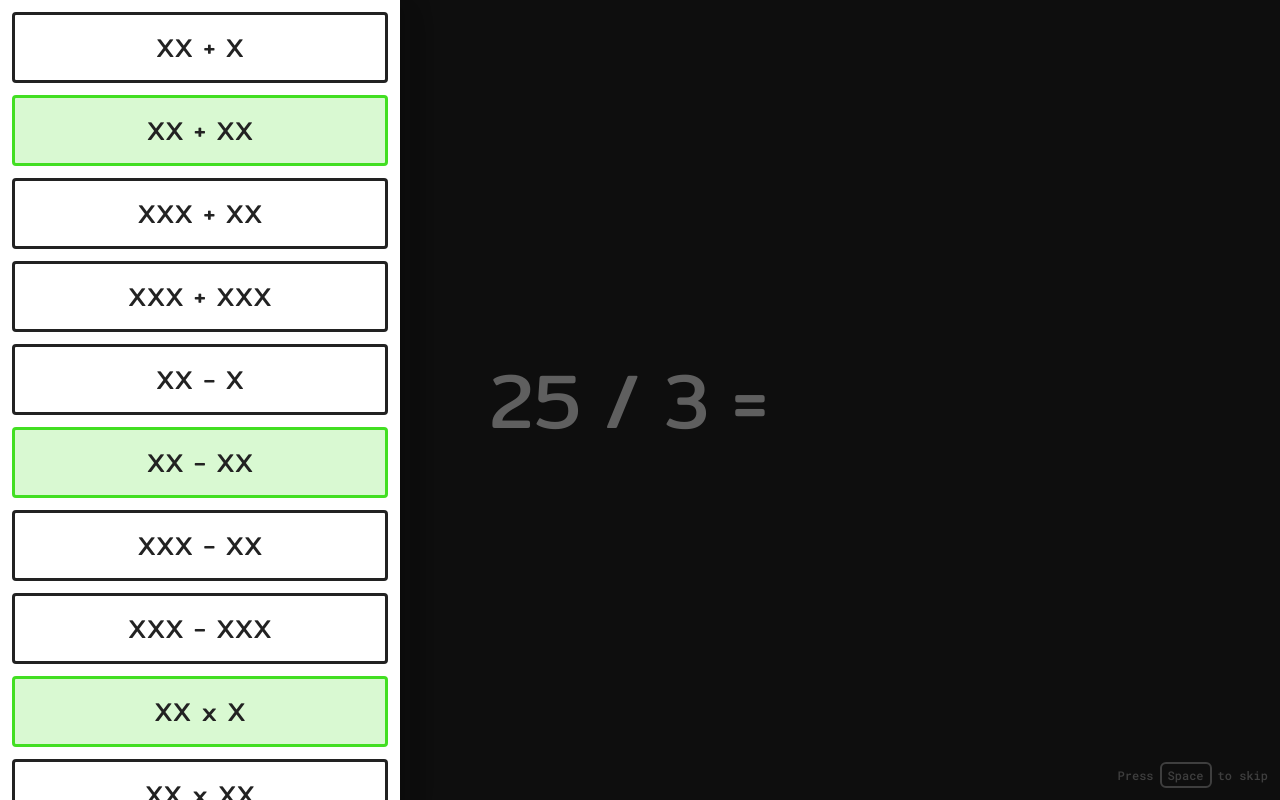
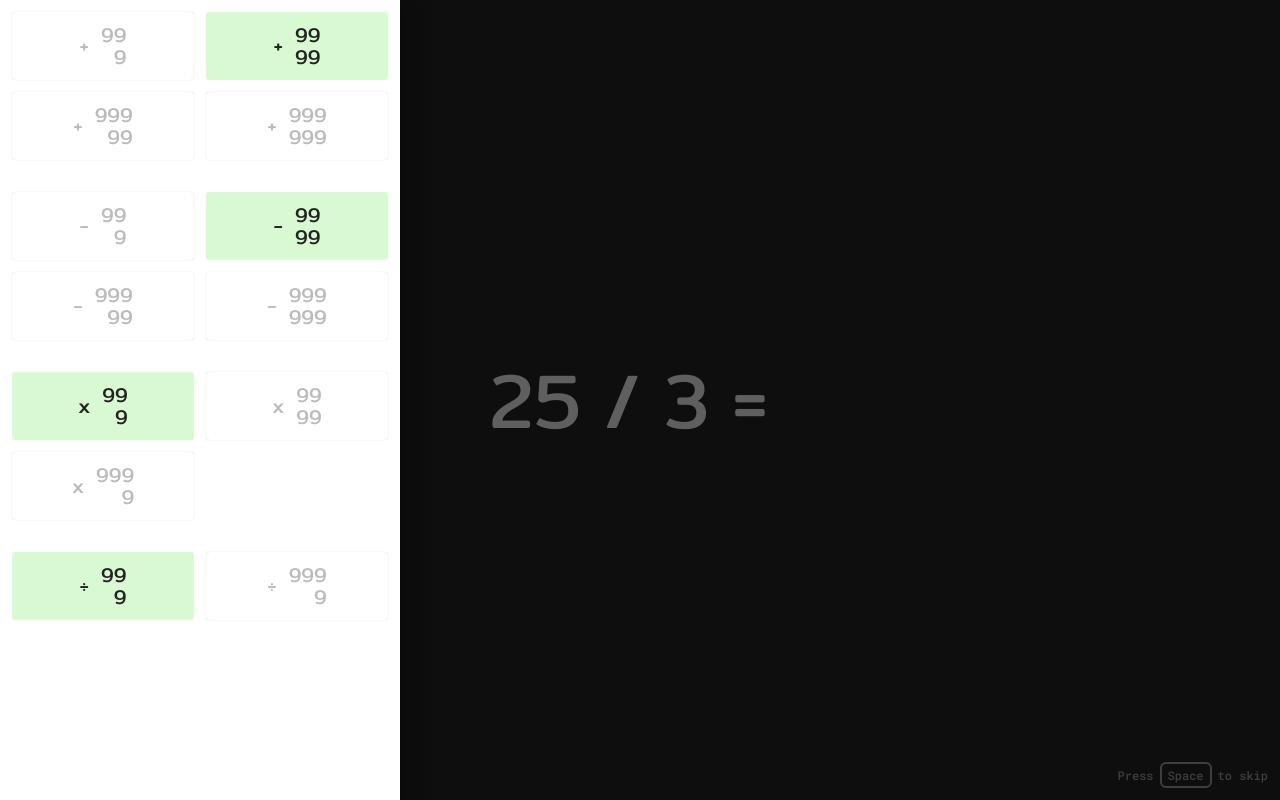
Before and after one commit to Henerator/mental-math, an Angular app: page / in a window 1280 px wide. Both pictures are taken after a click on the button "settings". Built offline with nearby package versions, Linux system fonts and the light colour scheme.

Commit message:
update rule list styles

```diff
--- a/src/app/core/rule/create-rule.function.ts
+++ b/src/app/core/rule/create-rule.function.ts
@@ -28,6 +28,7 @@ export function createRule(
 
   return {
     name,
+    operation,
     getTask: () => {
       const a = MathService.getRandomInt(minA, maxA);
       const b = MathService.getRandomInt(minB, maxB);
--- a/src/app/core/rule/rule.interface.ts
+++ b/src/app/core/rule/rule.interface.ts
@@ -1,7 +1,9 @@
+import { TaskOperation } from '@core/task/task-operation.enum';
 import { Task } from '@core/task/task.interface';
 import { RuleName } from './rule-name.enum';
 
 export interface Rule {
   name: RuleName;
+  operation: TaskOperation;
   getTask(): Task;
 }
--- a/src/app/features/rules/rule-description-map.ts
+++ b/src/app/features/rules/rule-description-map.ts
@@ -1,17 +1,109 @@
 import { RuleName } from '@core/rule/rule-name.enum';
+import { RuleDescription } from './rule-description.interface';
 
-export const ruleDescriptionMap = new Map<RuleName, string>([
-  [RuleName.PlusAaA, 'XX + X'],
-  [RuleName.PlusAaAa, 'XX + XX'],
-  [RuleName.PlusAaaAa, 'XXX + XX'],
-  [RuleName.PlusAaaAaa, 'XXX + XXX'],
-  [RuleName.MinusAaA, 'XX - X'],
-  [RuleName.MinusAaAa, 'XX - XX'],
-  [RuleName.MinusAaaAa, 'XXX - XX'],
-  [RuleName.MinusAaaAaa, 'XXX - XXX'],
-  [RuleName.MulAaA, 'XX x X'],
-  [RuleName.MulAaAa, 'XX x XX'],
-  [RuleName.MulAaaA, 'XXX x X'],
-  [RuleName.DivAaA, 'XX / X'],
-  [RuleName.DivAaaA, 'XXX / X'],
+export const ruleDescriptionMap = new Map<RuleName, RuleDescription>([
+  [
+    RuleName.PlusAaA,
+    {
+      a: '99',
+      b: '9',
+      operation: '+',
+    },
+  ],
+  [
+    RuleName.PlusAaAa,
+    {
+      a: '99',
+      b: '99',
+      operation: '+',
+    },
+  ],
+  [
+    RuleName.PlusAaaAa,
+    {
+      a: '999',
+      b: '99',
+      operation: '+',
+    },
+  ],
+  [
+    RuleName.PlusAaaAaa,
+    {
+      a: '999',
+      b: '999',
+      operation: '+',
+    },
+  ],
+  [
+    RuleName.MinusAaA,
+    {
+      a: '99',
+      b: '9',
+      operation: '-',
+    },
+  ],
+  [
+    RuleName.MinusAaAa,
+    {
+      a: '99',
+      b: '99',
+      operation: '-',
+    },
+  ],
+  [
+    RuleName.MinusAaaAa,
+    {
+      a: '999',
+      b: '99',
+      operation: '-',
+    },
+  ],
+  [
+    RuleName.MinusAaaAaa,
+    {
+      a: '999',
+      b: '999',
+      operation: '-',
+    },
+  ],
+  [
+    RuleName.MulAaA,
+    {
+      a: '99',
+      b: '9',
+      operation: 'x',
+    },
+  ],
+  [
+    RuleName.MulAaAa,
+    {
+      a: '99',
+      b: '99',
+      operation: 'x',
+    },
+  ],
+  [
+    RuleName.MulAaaA,
+    {
+      a: '999',
+      b: '9',
+      operation: 'x',
+    },
+  ],
+  [
+    RuleName.DivAaA,
+    {
+      a: '99',
+      b: '9',
+      operation: '÷',
+    },
+  ],
+  [
+    RuleName.DivAaaA,
+    {
+      a: '999',
+      b: '9',
+      operation: '÷',
+    },
+  ],
 ]);
--- /dev/null
+++ b/src/app/features/rules/rule-description.interface.ts
@@ -0,0 +1,5 @@
+export interface RuleDescription {
+  a: string;
+  b: string;
+  operation: string;
+}
--- a/src/app/features/rules/rules-list/rule-item.interface.ts
+++ b/src/app/features/rules/rule-item.interface.ts
@@ -1,7 +1,8 @@
 import { Rule } from '@core/rule/rule.interface';
+import { RuleDescription } from './rule-description.interface';
 
 export interface RuleItem {
   rule: Rule;
   enabled: boolean;
-  description: string;
+  description: RuleDescription;
 }
--- a/src/app/features/rules/rules-list/rules-list.component.html
+++ b/src/app/features/rules/rules-list/rules-list.component.html
@@ -1,8 +1,17 @@
 <div
-  *ngFor="let item of ruleItems; trackBy: trackRuleItem"
-  [ngClass]="{ 'rule-item_enabled': item.enabled }"
-  (click)="onRuleClick(item)"
-  class="rule-item"
+  *ngFor="let group of ruleGroups; trackBy: trackRuleItemGroup"
+  class="rule-group"
 >
-  {{ item.description }}
+  <div
+    *ngFor="let item of group.rules; trackBy: trackRuleItem"
+    [ngClass]="{ 'rule-item_enabled': item.enabled }"
+    (click)="onRuleClick(item)"
+    class="rule-item"
+  >
+    <div class="rule-item__operator">{{ item.description.operation }}</div>
+    <div class="rule-item__ab">
+      <span class="rule-item__value">{{ item.description.a }}</span>
+      <span class="rule-item__value">{{ item.description.b }}</span>
+    </div>
+  </div>
 </div>
--- a/src/app/features/rules/rules-list/rules-list.component.scss
+++ b/src/app/features/rules/rules-list/rules-list.component.scss
@@ -1,12 +1,22 @@
 @use "src/styles/device/device";
 
 :host {
-  display: flex;
-  gap: 12px;
-  flex-direction: column;
+  display: block;
   width: 100%;
   padding: 12px;
-  font-size: 26px;
+  font-size: 20px;
+  line-height: 22px;
+}
+
+.rule-group {
+  display: grid;
+  grid-template-columns: repeat(2, 1fr);
+  column-gap: 12px;
+  row-gap: 12px;
+
+  &:not(:last-child) {
+    margin-bottom: 32px;
+  }
 }
 
 .rule-item {
@@ -15,15 +25,39 @@
   align-items: center;
   justify-content: center;
   padding: 12px;
-  color: var(--color-text-dark);
-  border: 3px solid var(--color-border-dark);
+  color: var(--color-disabled);
   border-radius: 4px;
+  box-shadow: 0 0 1px var(--color-disabled);
   cursor: pointer;
+  transition: font-size 300ms ease;
+
+  &:hover {
+    box-shadow: 0 0 3px var(--color-disabled);
+  }
 
   &.rule-item_enabled {
+    color: var(--color-text-dark);
     background-color: var(--color-surface-success);
-    border-color: var(--color-success);
+    box-shadow: 0 0 1px 0 var(--color-surface-success);
+
+    &:hover {
+      box-shadow: 0 0 3px 0 var(--color-surface-success);
+    }
   }
+}
+
+.rule-item__operator {
+  margin-right: 12px;
+}
+
+.rule-item__ab {
+  display: flex;
+  flex-direction: column;
+  justify-content: flex-end;
+}
+
+.rule-item__value {
+  text-align: right;
 }
 
 @include device.for-mobile {
--- a/src/app/features/rules/rules-list/rules-list.component.ts
+++ b/src/app/features/rules/rules-list/rules-list.component.ts
@@ -1,7 +1,9 @@
 import { ChangeDetectionStrategy, Component, OnInit } from '@angular/core';
 import { RuleService } from '@core/rule/rule.service';
+import { TaskOperation } from '@core/task/task-operation.enum';
 import { ruleDescriptionMap } from '../rule-description-map';
-import { RuleItem } from './rule-item.interface';
+import { RuleItemGroup } from '../rule-group.interface';
+import { RuleItem } from '../rule-item.interface';
 
 @Component({
   selector: 'app-rules-list',
@@ -10,12 +12,17 @@ import { RuleItem } from './rule-item.interface';
   changeDetection: ChangeDetectionStrategy.OnPush,
 })
 export class RulesListComponent implements OnInit {
+  ruleGroups: RuleItemGroup[] = [];
   ruleItems: RuleItem[] = [];
 
   constructor(private ruleService: RuleService) {}
 
   ngOnInit(): void {
     this.updateRules();
+  }
+
+  public trackRuleItemGroup(_index: number, group: RuleItemGroup): string {
+    return group.operation;
   }
 
   public trackRuleItem(_index: number, item: RuleItem): string {
@@ -29,6 +36,7 @@ export class RulesListComponent implements OnInit {
 
   private updateRules(): void {
     this.ruleItems = this.getRuleItems();
+    this.ruleGroups = this.getRuleGroups();
   }
 
   private toggleRule(item: RuleItem): void {
@@ -40,6 +48,25 @@ export class RulesListComponent implements OnInit {
     this.ruleService.enableRule(item.rule.name);
   }
 
+  private getRuleGroups(): RuleItemGroup[] {
+    const map = this.getRuleItems().reduce((map, ruleItem) => {
+      const operation = ruleItem.rule.operation;
+      if (!map.has(operation)) {
+        map.set(operation, []);
+      }
+
+      const group = map.get(operation)!;
+      group.push(ruleItem);
+
+      return map;
+    }, new Map<TaskOperation, RuleItem[]>());
+
+    return [...map].map(([operation, rules]) => ({
+      operation,
+      rules,
+    }));
+  }
+
   private getRuleItems(): RuleItem[] {
     const enabledRuleNames = new Set(
       this.ruleService.getEnabledRules().map((rule) => rule.name)
@@ -48,7 +75,7 @@ export class RulesListComponent implements OnInit {
     return this.ruleService.getAllRules().map((rule) => ({
       rule: rule,
       enabled: enabledRuleNames.has(rule.name),
-      description: ruleDescriptionMap.get(rule.name) || '',
+      description: ruleDescriptionMap.get(rule.name)!,
     }));
   }
 }
--- a/src/styles/colors/_colors.scss
+++ b/src/styles/colors/_colors.scss
@@ -15,6 +15,8 @@ html {
 
   --color-virtual-keyboard-key: #444;
   --color-virtual-keyboard-key-dark: #333;
+
+  --color-disabled: #bbb;
 }
 
 html.theme-light {
@@ -34,4 +36,6 @@ html.theme-light {
 
   --color-virtual-keyboard-key: #eee;
   --color-virtual-keyboard-key-dark: #eee;
+
+  --color-disabled: #bbb;
 }
```
Also changed, not shown: src/app/features/rules/rule-group.interface.ts (added, +7 -0 lines), 1 other file (tests, documents, lock files or other folders).
